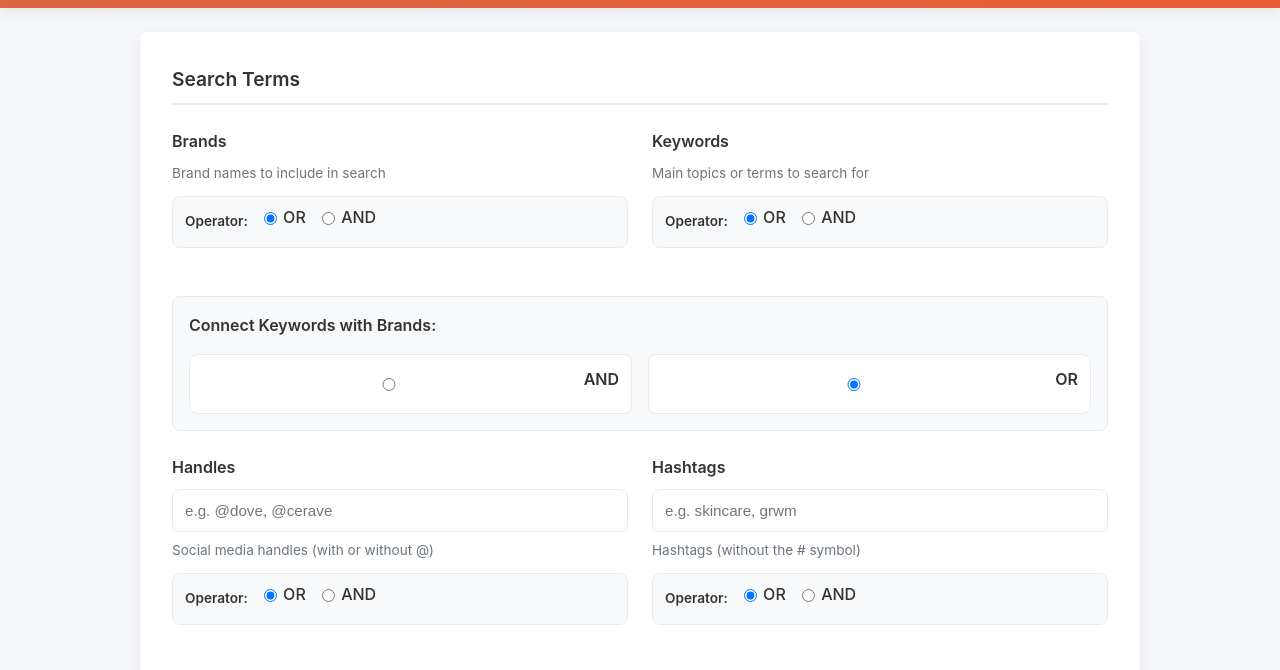
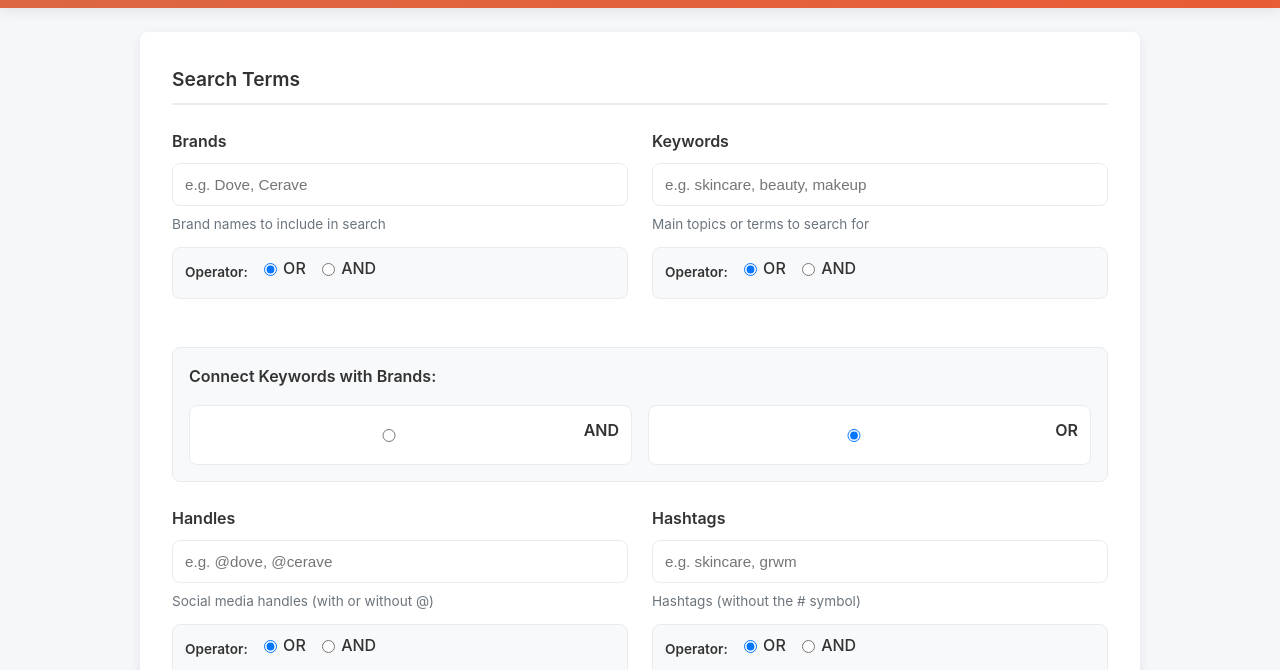
Before and after one commit to bradyofar/boolean-builder, a plain HTML site: page index.html in a window 1280 px wide. Shown: the part 91-761 px from the top of the page. Drawn offline with Linux system fonts and the light colour scheme.

Commit message:
Update index.html

```diff
--- a/index.html
+++ b/index.html
@@ -273,6 +273,7 @@ textarea {
 <div class="form-grid">
   <div class="form-group">
     <label for="brands">Brands</label>
+    <input id="brands" placeholder="e.g. Dove, Cerave" />
     <div class="help-text">Brand names to include in search</div>
     <div class="operator-group">
       <span class="operator-label">Operator:</span>
@@ -285,6 +286,7 @@ textarea {
 
   <div class="form-group">
     <label for="keywords">Keywords</label>
+    <input id="keywords" placeholder="e.g. skincare, beauty, makeup" />
     <div class="help-text">Main topics or terms to search for</div>
     <div class="operator-group">
       <span class="operator-label">Operator:</span>
```
